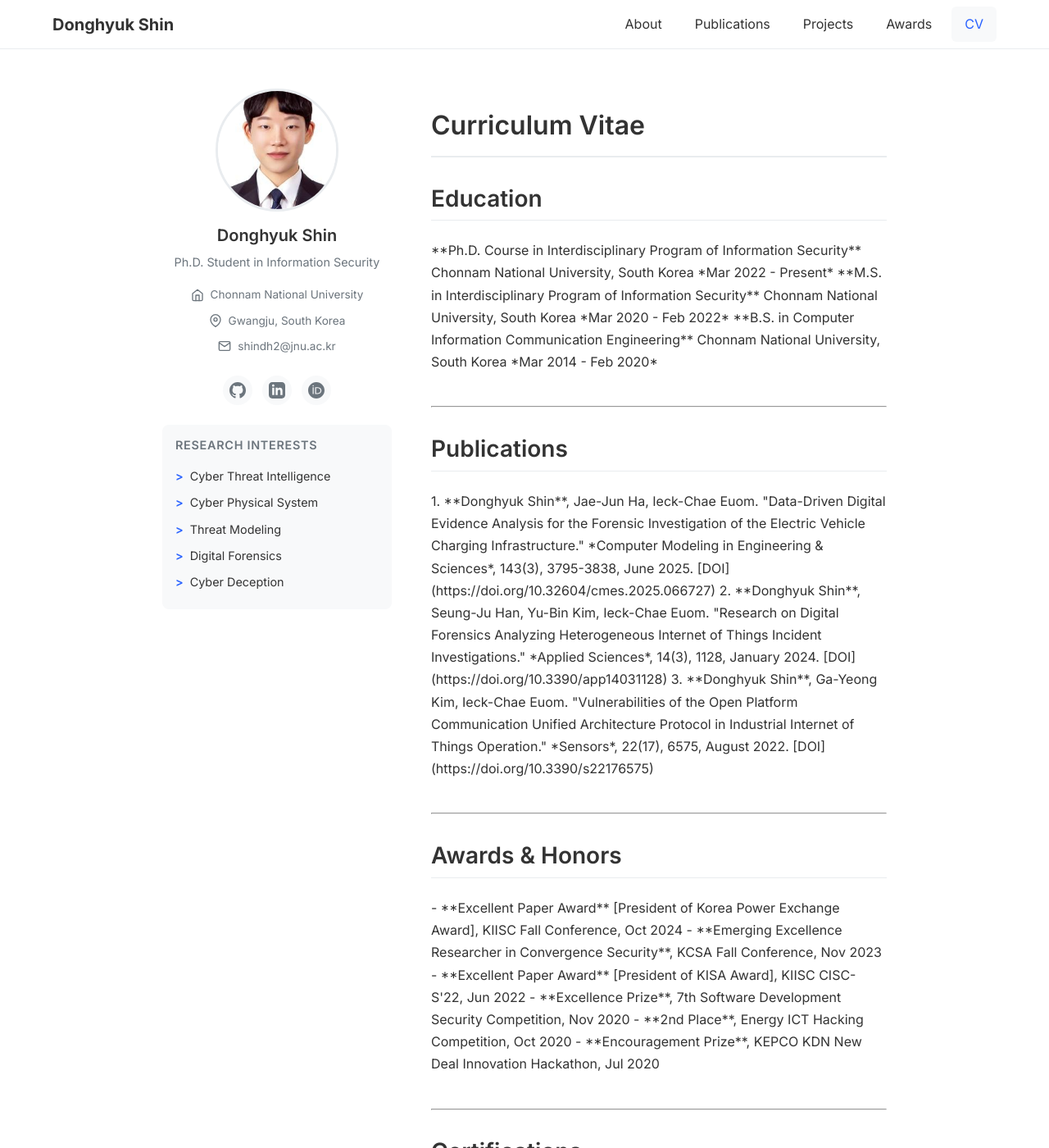
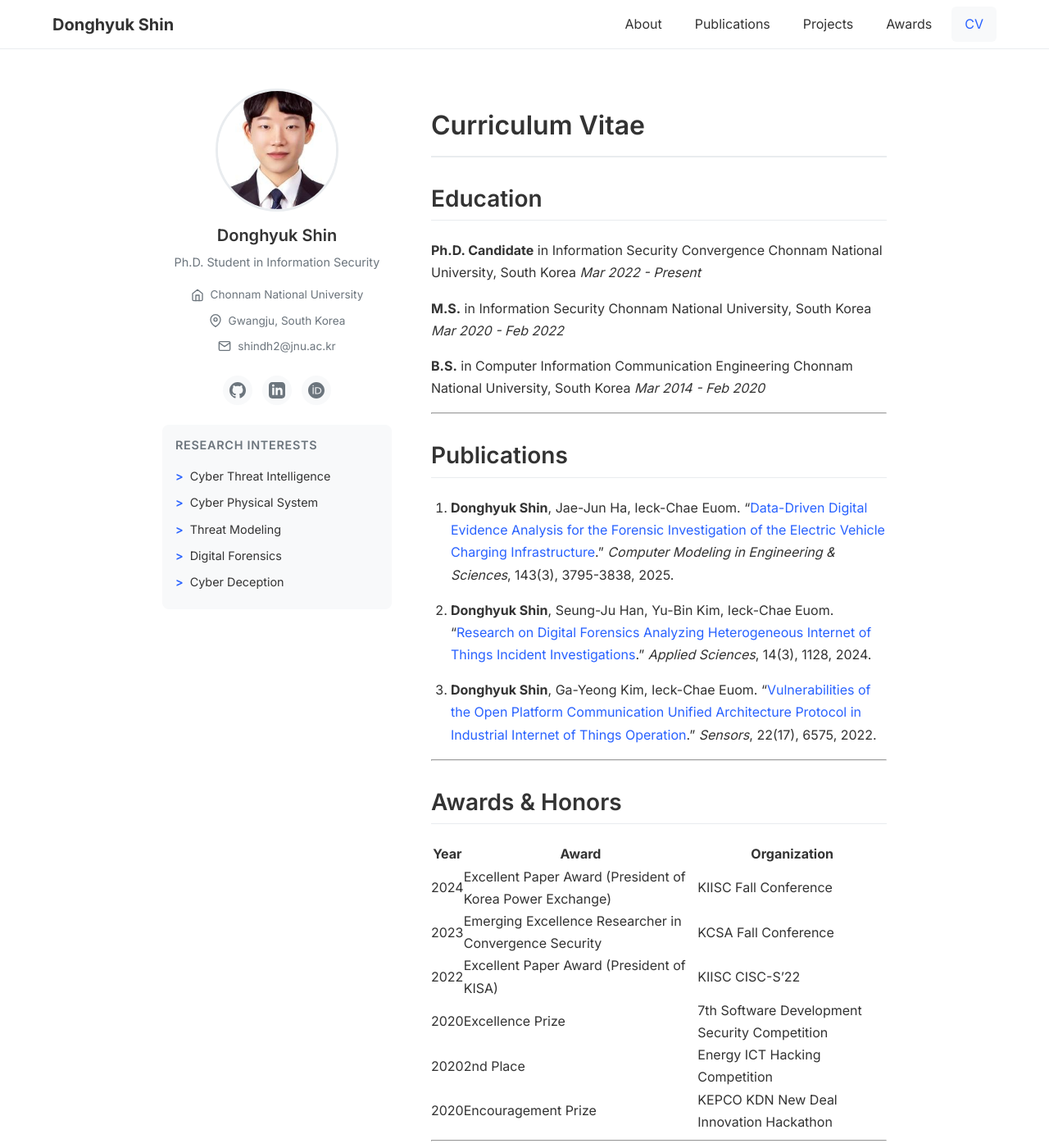
Before and after one commit to soledo/soledo.github.io, a Jekyll site: the page built from _pages/cv.md, in a window 1280 px wide and 1400 px high. Shown: the whole window at 82% size. Built offline with Jekyll 4.4.1, drawn with Linux system fonts in a browser that asks for light colours; some of the changed text lies outside the part shown.

Commit message:
Improve CV page with clean markdown formatting

```diff
--- a/_pages/cv.md
+++ b/_pages/cv.md
@@ -7,60 +7,46 @@ author_profile: true
 
 ## Education
 
-<div class="cv-section">
-
-**Ph.D. Course in Interdisciplinary Program of Information Security**
+**Ph.D. Candidate** in Information Security Convergence
 Chonnam National University, South Korea
 *Mar 2022 - Present*
 
-**M.S. in Interdisciplinary Program of Information Security**
+**M.S.** in Information Security
 Chonnam National University, South Korea
 *Mar 2020 - Feb 2022*
 
-**B.S. in Computer Information Communication Engineering**
+**B.S.** in Computer Information Communication Engineering
 Chonnam National University, South Korea
 *Mar 2014 - Feb 2020*
-
-</div>
 
 ---
 
 ## Publications
 
-<div class="cv-section">
+1. **Donghyuk Shin**, Jae-Jun Ha, Ieck-Chae Euom. "[Data-Driven Digital Evidence Analysis for the Forensic Investigation of the Electric Vehicle Charging Infrastructure](https://doi.org/10.32604/cmes.2025.066727)." *Computer Modeling in Engineering & Sciences*, 143(3), 3795-3838, 2025.
 
-1. **Donghyuk Shin**, Jae-Jun Ha, Ieck-Chae Euom. "Data-Driven Digital Evidence Analysis for the Forensic Investigation of the Electric Vehicle Charging Infrastructure." *Computer Modeling in Engineering & Sciences*, 143(3), 3795-3838, June 2025. [DOI](https://doi.org/10.32604/cmes.2025.066727)
+2. **Donghyuk Shin**, Seung-Ju Han, Yu-Bin Kim, Ieck-Chae Euom. "[Research on Digital Forensics Analyzing Heterogeneous Internet of Things Incident Investigations](https://doi.org/10.3390/app14031128)." *Applied Sciences*, 14(3), 1128, 2024.
 
-2. **Donghyuk Shin**, Seung-Ju Han, Yu-Bin Kim, Ieck-Chae Euom. "Research on Digital Forensics Analyzing Heterogeneous Internet of Things Incident Investigations." *Applied Sciences*, 14(3), 1128, January 2024. [DOI](https://doi.org/10.3390/app14031128)
-
-3. **Donghyuk Shin**, Ga-Yeong Kim, Ieck-Chae Euom. "Vulnerabilities of the Open Platform Communication Unified Architecture Protocol in Industrial Internet of Things Operation." *Sensors*, 22(17), 6575, August 2022. [DOI](https://doi.org/10.3390/s22176575)
-
-</div>
+3. **Donghyuk Shin**, Ga-Yeong Kim, Ieck-Chae Euom. "[Vulnerabilities of the Open Platform Communication Unified Architecture Protocol in Industrial Internet of Things Operation](https://doi.org/10.3390/s22176575)." *Sensors*, 22(17), 6575, 2022.
 
 ---
 
 ## Awards & Honors
 
-<div class="cv-section">
-
-- **Excellent Paper Award** [President of Korea Power Exchange Award], KIISC Fall Conference, Oct 2024
-- **Emerging Excellence Researcher in Convergence Security**, KCSA Fall Conference, Nov 2023
-- **Excellent Paper Award** [President of KISA Award], KIISC CISC-S'22, Jun 2022
-- **Excellence Prize**, 7th Software Development Security Competition, Nov 2020
-- **2nd Place**, Energy ICT Hacking Competition, Oct 2020
-- **Encouragement Prize**, KEPCO KDN New Deal Innovation Hackathon, Jul 2020
-
-</div>
+| Year | Award | Organization |
+|------|-------|--------------|
+| 2024 | Excellent Paper Award (President of Korea Power Exchange) | KIISC Fall Conference |
+| 2023 | Emerging Excellence Researcher in Convergence Security | KCSA Fall Conference |
+| 2022 | Excellent Paper Award (President of KISA) | KIISC CISC-S'22 |
+| 2020 | Excellence Prize | 7th Software Development Security Competition |
+| 2020 | 2nd Place | Energy ICT Hacking Competition |
+| 2020 | Encouragement Prize | KEPCO KDN New Deal Innovation Hackathon |
 
 ---
 
 ## Certifications
 
-<div class="cv-section">
-
 - **Engineer Information Communication**, Korea Communications Agency, Sep 2019
-
-</div>
 
 ---
 
@@ -77,10 +63,10 @@ Chonnam National University, South Korea
 ## Contact
 
 - **Email:** shindh2@jnu.ac.kr
-- **Office:** #415, College of AI Convergence, Chonnam National University, Buk-gu, Gwangju, Korea
+- **Office:** #415, College of AI Convergence, Chonnam National University
 
 ---
 
-<a href="/cv-print/" class="btn" style="display:inline-block; padding:10px 20px; background:#2962ff; color:#fff; border-radius:6px; margin-right:10px;">View Printable CV</a>
+<a href="/cv-print/" class="btn" style="display:inline-block; padding:10px 20px; background:#2962ff; color:#fff; border-radius:6px;">View Printable CV</a>
 
-*Tip: Open "Printable CV" and use browser's Print (Ctrl+P) → Save as PDF*
+*Tip: Open "Printable CV" and use Ctrl+P → Save as PDF*
```
